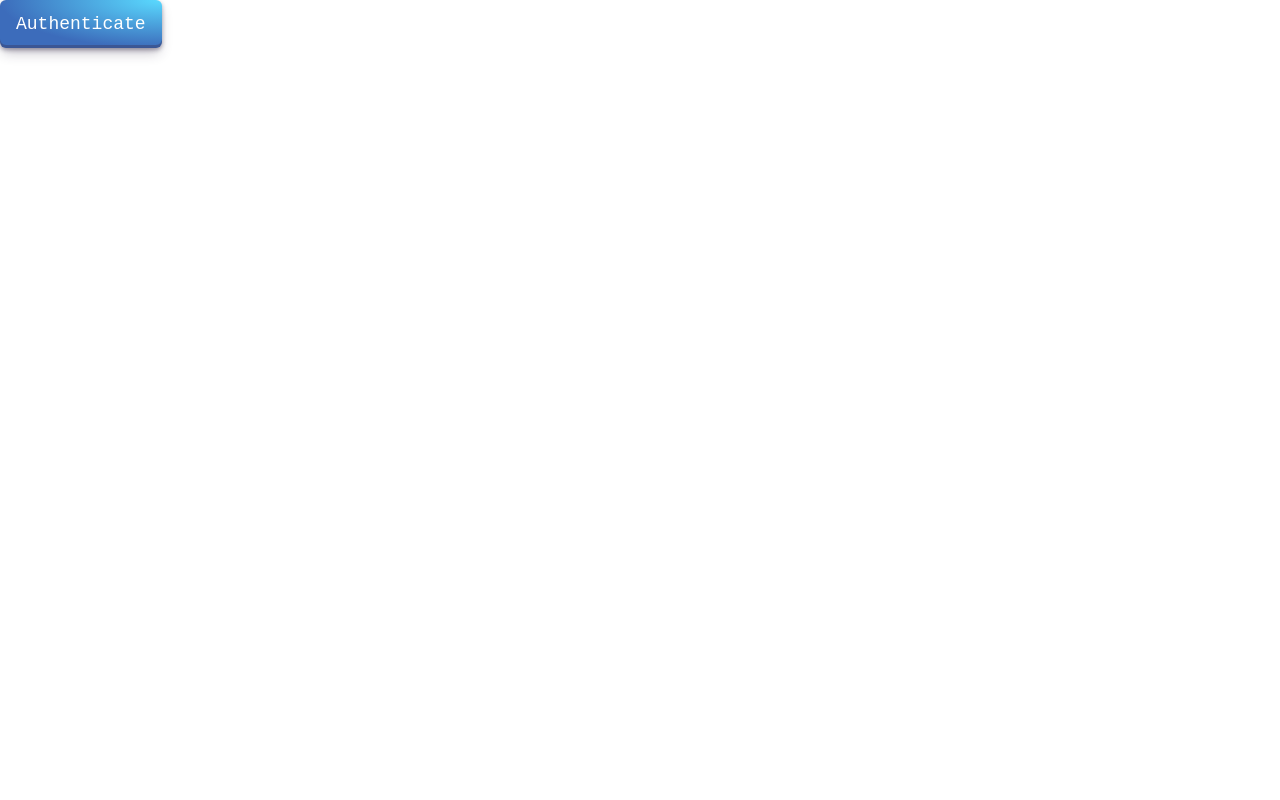
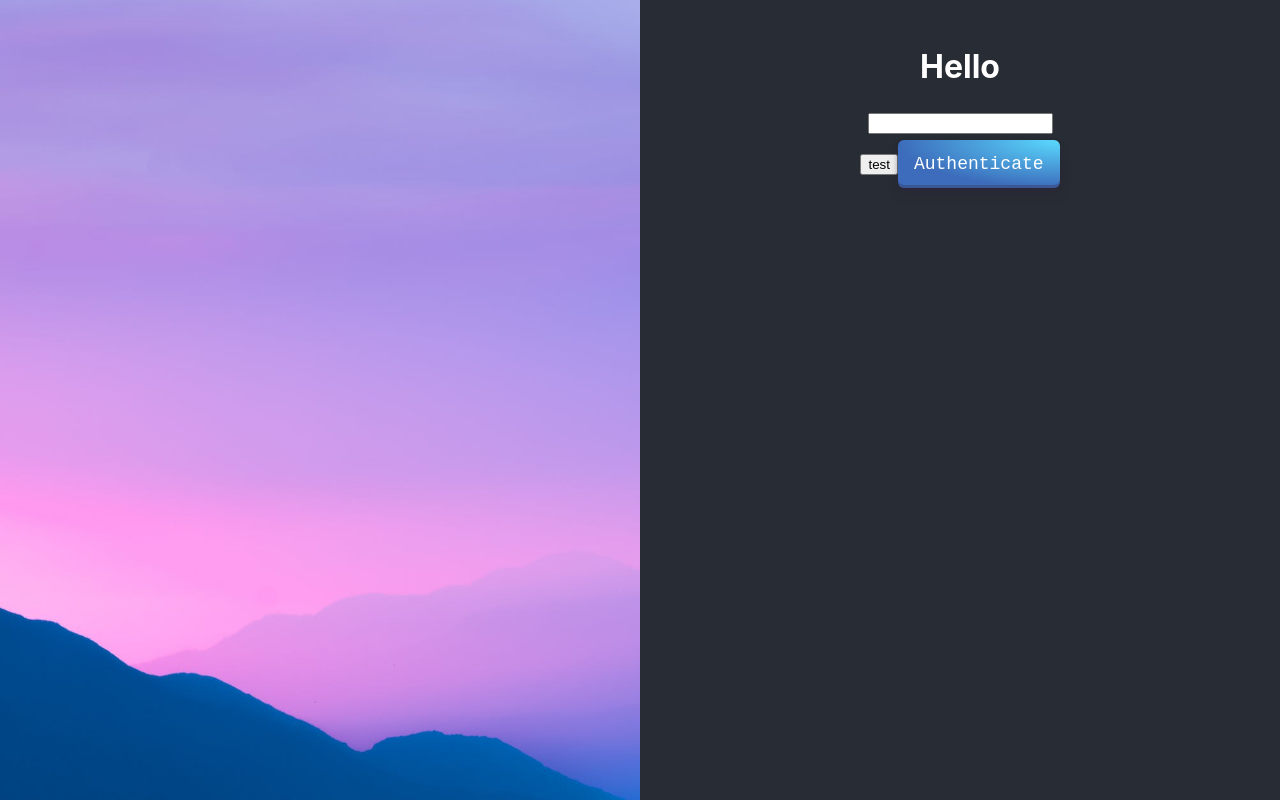
Before and after one commit to oricho123/TaskManager, a React (Create React App) app: page /login in a window 1280 px wide. Built offline with nearby package versions, Linux system fonts and the light colour scheme.

Commit message:
Make the ground for login page

```diff
--- a/src/index.css
+++ b/src/index.css
@@ -1,3 +1,7 @@
+html, body, div#root {
+    height: 100%
+}
+
 body {
     margin: 0;
     font-family: -apple-system, BlinkMacSystemFont, 'Segoe UI', 'Roboto', 'Oxygen',
--- a/src/index.tsx
+++ b/src/index.tsx
@@ -5,7 +5,7 @@ import reportWebVitals from './reportWebVitals';
 import {RouterProvider,} from "react-router-dom";
 import {Routes} from "./routes/Routes";
 import {AuthProvider} from "./context/AuthContext";
-
+import "./theme.css"
 
 const root = ReactDOM.createRoot(
     document.getElementById('root') as HTMLElement
--- a/src/routes/login/Login.tsx
+++ b/src/routes/login/Login.tsx
@@ -2,7 +2,8 @@ import React, {useContext} from 'react';
 import {AuthContext} from "../../context/AuthContext";
 import {useNavigate} from "react-router-dom";
 import {ThemedButton} from "../../components/buttons/ThemedButton";
-
+import defaultBannerImage from "./assets/bg.jpeg"
+import styles from "./styles.module.css"
 
 const fakeAuth = () => {
     return new Promise<string>((resolve) => {
@@ -17,13 +18,24 @@ const Login = () => {
 
     const handleLogin = async () => {
         const token = await fakeAuth();
-
         setToken(token);
         navigate('/');
     }
+
     return (
-        <div>
-            <ThemedButton onClick={handleLogin}>Authenticate</ThemedButton>
+        <div className={styles["login-page"]}>
+            <aside style={{backgroundImage: `url(${defaultBannerImage})`}} className={styles["login-page-banner"]}>
+            </aside>
+            <main>
+                <header>
+                    <h1>Hello</h1>
+                </header>
+                <input/>
+                <section>
+                    <button>test</button>
+                    <ThemedButton onClick={handleLogin}>Authenticate</ThemedButton>
+                </section>
+            </main>
         </div>
     );
 }
--- /dev/null
+++ b/src/routes/login/styles.module.css
@@ -0,0 +1,47 @@
+.login-page {
+    display: flex;
+    width: 100%;
+    height: 100%;
+    color: var(--text-color);
+}
+
+aside {
+    flex-basis: 50%;
+}
+
+.login-page-banner {
+    background-size: cover;
+}
+
+main {
+    flex-basis: 50%;
+    box-sizing: border-box;
+    padding: 2% 4%;
+    background-color: var(--bg-color);
+    display: flex;
+    flex-direction: column;
+    align-items: center;
+    gap: 0.37rem;
+}
+
+
+@media (min-width: 2000px) {
+    .login-page {
+        padding: 2% 4%;
+        box-sizing: border-box;
+    }
+
+    .login-page > main {
+        border-radius: 0 20px 20px 0;
+    }
+
+    .login-page .login-page-banner {
+        border-radius: 20px 0 0 20px;
+    }
+}
+
+@media (max-width: 600px) {
+    .login-page-banner {
+        display: none;
+    }
+}
--- /dev/null
+++ b/src/theme.css
@@ -0,0 +1,5 @@
+body {
+    --bg-color: #282c34;
+    --text-color: white;
+    --gap: 0.37rem;
+}
```
Also changed, not shown: src/routes/login/assets/bg.jpeg (added).
